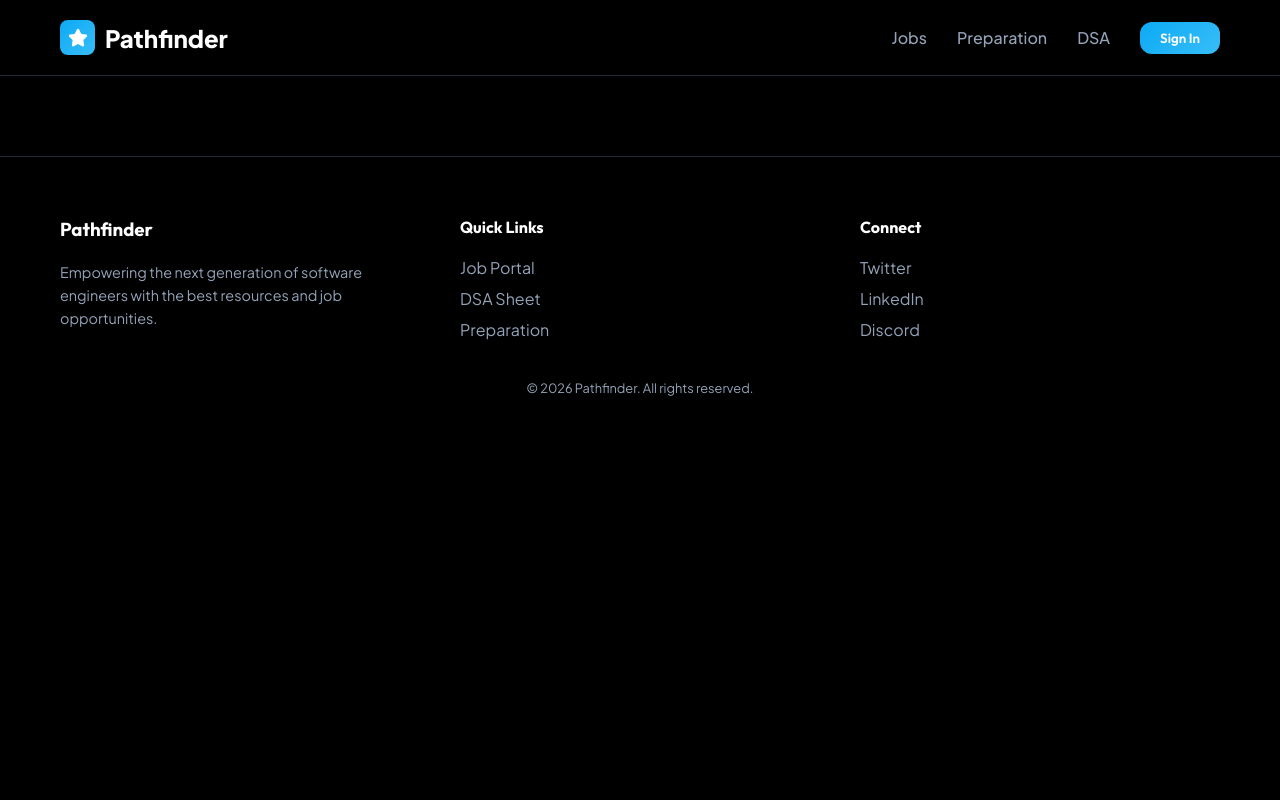
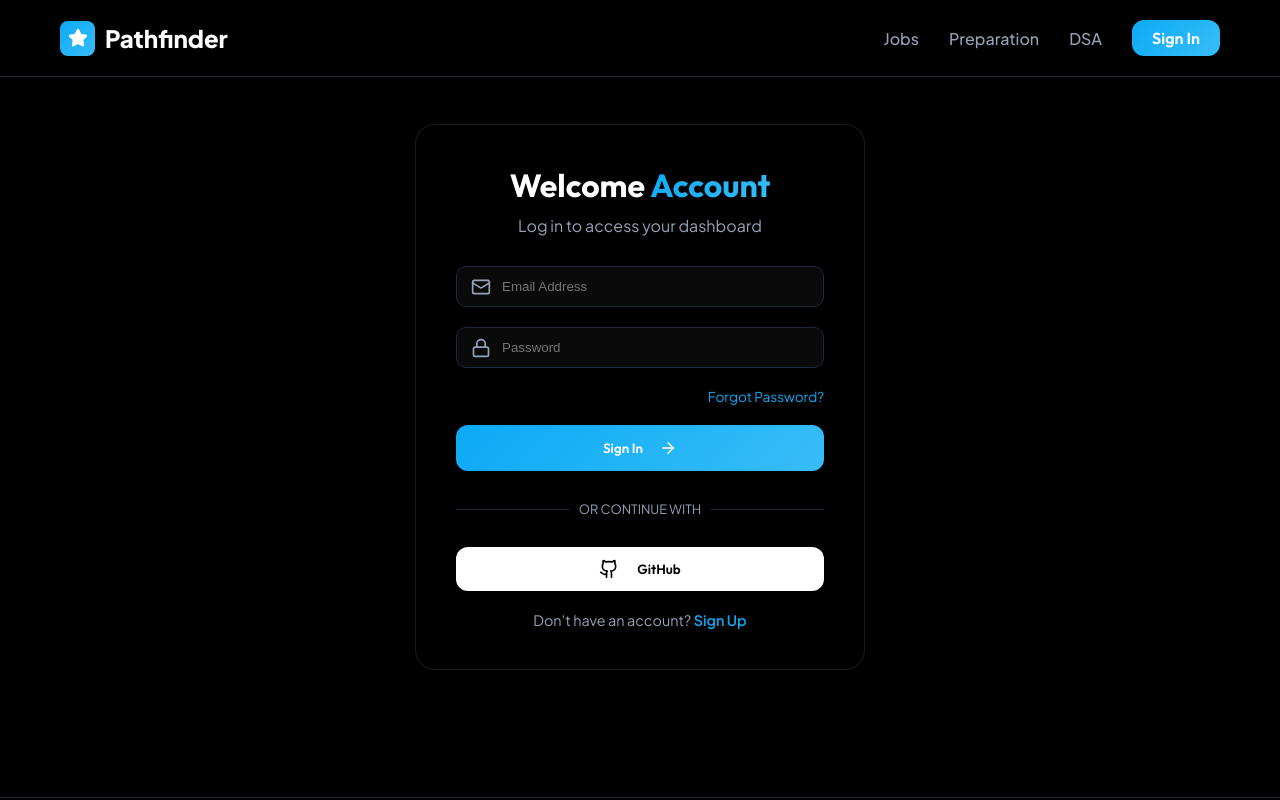
Before and after one commit to ShraddhaRajawat/exo-pathfinder, a React (Vite) app: page /login in a window 1280 px wide. Shown: the top 800 px of the page. Built offline with nearby package versions, Linux system fonts and the light colour scheme.

Commit message:
Add functional Login and Sign Up page

```diff
--- a/src/App.jsx
+++ b/src/App.jsx
@@ -6,6 +6,7 @@ import DSAPage from './pages/DSAPage';
 import JobPage from './pages/JobPage';
 import CompanyPage from './pages/CompanyPage';
 import PrepPage from './pages/PrepPage';
+import LoginPage from './pages/LoginPage';
 
 // Mock Pages (will be expanded)
 const Home = () => (
@@ -97,7 +98,7 @@ const Navbar = () => (
         <Link to="/jobs" style={{ textDecoration: 'none', color: 'var(--text-muted)', fontWeight: '500' }}>Jobs</Link>
         <Link to="/prep" style={{ textDecoration: 'none', color: 'var(--text-muted)', fontWeight: '500' }}>Preparation</Link>
         <Link to="/dsa" style={{ textDecoration: 'none', color: 'var(--text-muted)', fontWeight: '500' }}>DSA</Link>
-        <button className="btn btn-primary" style={{ padding: '8px 20px' }}>Sign In</button>
+        <Link to="/login" className="btn btn-primary" style={{ padding: '8px 20px', textDecoration: 'none' }}>Sign In</Link>
       </div>
     </div>
   </nav>
@@ -146,6 +147,7 @@ function App() {
         <Route path="/prep" element={<PrepPage />} />
         <Route path="/hiring" element={<CompanyPage />} />
         <Route path="/dsa" element={<DSAPage />} />
+        <Route path="/login" element={<LoginPage />} />
       </Routes>
       <Footer />
     </Router>
--- /dev/null
+++ b/src/pages/LoginPage.jsx
@@ -0,0 +1,115 @@
+import React, { useState } from 'react';
+import { motion } from 'framer-motion';
+import { Mail, Lock, ArrowRight, Github } from 'lucide-react';
+
+const LoginPage = () => {
+    const [isLogin, setIsLogin] = useState(true);
+    const [email, setEmail] = useState('');
+    const [password, setPassword] = useState('');
+
+    const handleSubmit = (e) => {
+        e.preventDefault();
+        alert(`Testing Mode: Trying to ${isLogin ? 'Login' : 'Sign Up'} with ${email}`);
+    };
+
+    return (
+        <div className="main-container" style={{
+            minHeight: '80vh',
+            display: 'flex',
+            alignItems: 'center',
+            justifyContent: 'center',
+            padding: '40px 20px'
+        }}>
+            <motion.div
+                initial={{ opacity: 0, y: 20 }}
+                animate={{ opacity: 1, y: 0 }}
+                className="glass-card"
+                style={{ padding: '40px', width: '100%', maxWidth: '450px' }}
+            >
+                <div style={{ textAlign: 'center', marginBottom: '30px' }}>
+                    <h2 style={{ fontSize: '2rem', marginBottom: '10px' }}>
+                        {isLogin ? 'Welcome ' : 'Create '}
+                        <span className="gradient-text">Account</span>
+                    </h2>
+                    <p style={{ color: 'var(--text-muted)' }}>
+                        {isLogin ? 'Log in to access your dashboard' : 'Join us to start your prep journey'}
+                    </p>
+                </div>
+
+                <form onSubmit={handleSubmit} style={{ display: 'flex', flexDirection: 'column', gap: '20px' }}>
+                    <div style={{ position: 'relative' }}>
+                        <Mail style={{ position: 'absolute', left: '15px', top: '50%', transform: 'translateY(-50%)', color: 'var(--text-muted)' }} size={20} />
+                        <input
+                            type="email"
+                            placeholder="Email Address"
+                            required
+                            value={email}
+                            onChange={(e) => setEmail(e.target.value)}
+                            style={{
+                                width: '100%',
+                                padding: '12px 15px 12px 45px',
+                                borderRadius: '10px',
+                                background: 'var(--surface)',
+                                border: '1px solid var(--border)',
+                                color: 'white',
+                                outline: 'none'
+                            }}
+                        />
+                    </div>
+
+                    <div style={{ position: 'relative' }}>
+                        <Lock style={{ position: 'absolute', left: '15px', top: '50%', transform: 'translateY(-50%)', color: 'var(--text-muted)' }} size={20} />
+                        <input
+                            type="password"
+                            placeholder="Password"
+                            required
+                            value={password}
+                            onChange={(e) => setPassword(e.target.value)}
+                            style={{
+                                width: '100%',
+                                padding: '12px 15px 12px 45px',
+                                borderRadius: '10px',
+                                background: 'var(--surface)',
+                                border: '1px solid var(--border)',
+                                color: 'white',
+                                outline: 'none'
+                            }}
+                        />
+                    </div>
+
+                    {isLogin && (
+                        <div style={{ textAlign: 'right', fontSize: '0.85rem' }}>
+                            <a href="#" style={{ color: 'var(--primary)', textDecoration: 'none' }}>Forgot Password?</a>
+                        </div>
+                    )}
+
+                    <button className="btn btn-primary" type="submit" style={{ width: '100%', padding: '14px' }}>
+                        {isLogin ? 'Sign In' : 'Create Account'} <ArrowRight size={18} style={{ marginLeft: '8px' }} />
+                    </button>
+                </form>
+
+                <div style={{ margin: '30px 0', display: 'flex', alignItems: 'center', gap: '10px' }}>
+                    <div style={{ flex: 1, height: '1px', background: 'var(--border)' }}></div>
+                    <span style={{ color: 'var(--text-muted)', fontSize: '0.8rem' }}>OR CONTINUE WITH</span>
+                    <div style={{ flex: 1, height: '1px', background: 'var(--border)' }}></div>
+                </div>
+
+                <button className="btn" style={{ width: '100%', background: 'white', color: 'black', marginBottom: '20px' }}>
+                    <Github size={20} style={{ marginRight: '10px' }} /> GitHub
+                </button>
+
+                <p style={{ textAlign: 'center', color: 'var(--text-muted)', fontSize: '0.9rem' }}>
+                    {isLogin ? "Don't have an account? " : "Already have an account? "}
+                    <span
+                        onClick={() => setIsLogin(!isLogin)}
+                        style={{ color: 'var(--primary)', cursor: 'pointer', fontWeight: '600' }}
+                    >
+                        {isLogin ? 'Sign Up' : 'Log In'}
+                    </span>
+                </p>
+            </motion.div>
+        </div>
+    );
+};
+
+export default LoginPage;
```
